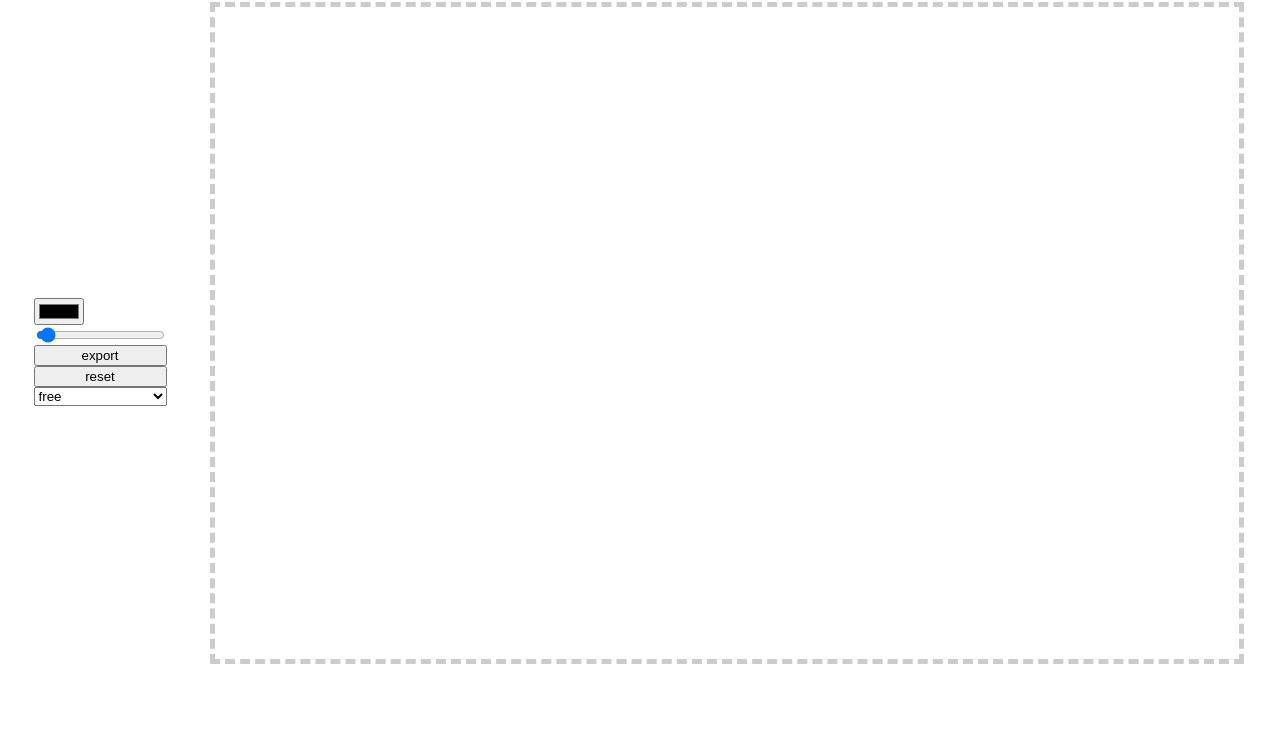
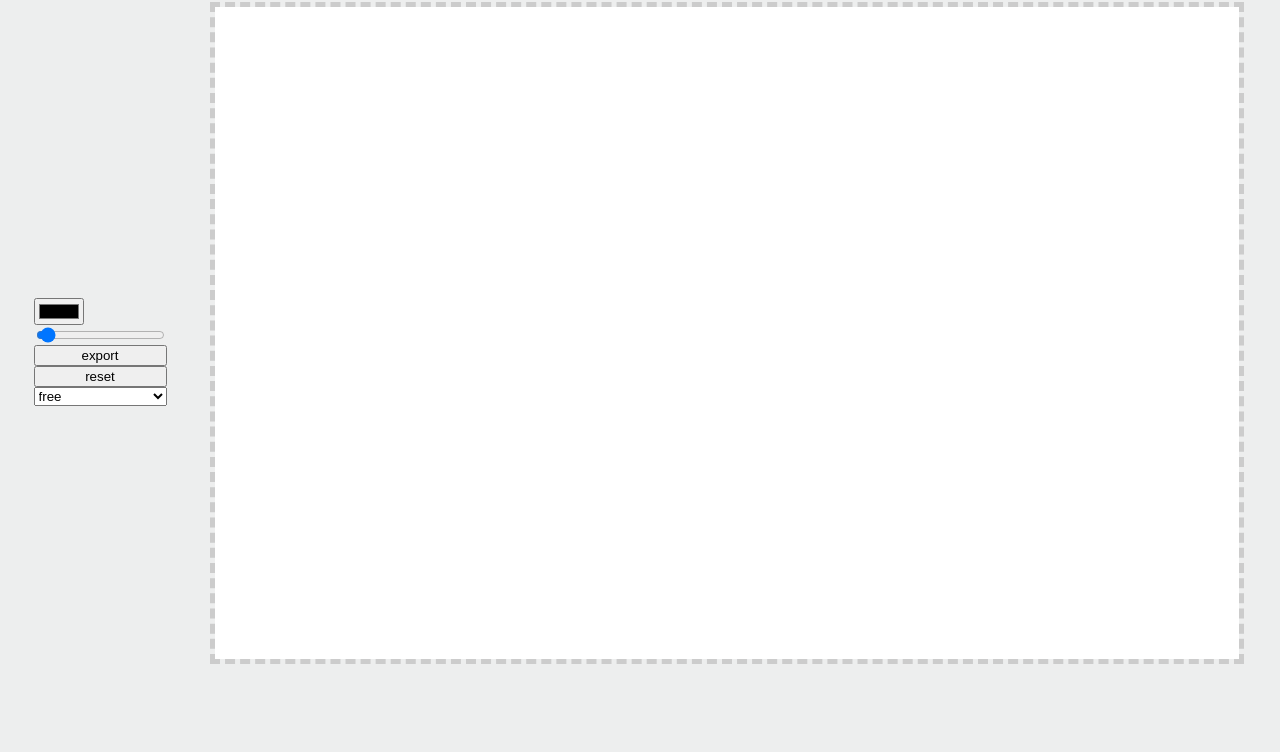
Before and after one commit to SakisKarakasiliotis/paint2.0, a website built with webpack: page src/index.html in a window 1280 px wide. Shown: the part 48-800 px from the top of the page. Built offline with nearby package versions, Linux system fonts and the light colour scheme; files whose address does not match are found by name.

Commit message:
Added bgc on canvas

```diff
--- a/src/js/classes/paint.js
+++ b/src/js/classes/paint.js
@@ -1,18 +1,21 @@
 class Paint {
 
-    constructor(element, width=500, height=500, strokeStyle='#ccc', linewidth='5') {
+    constructor(element, width=500, height=500, strokeStyle='#ccc', linewidth='5', backgroundColor='#ffffff') {
         // User parameters
         this._element = element;
         this._element.width = width;
         this._element.height = height;
         this._strokeStyle = strokeStyle;
         this._linewidth = linewidth;
+        this._backgroundColor = backgroundColor;
         // Utility parameters
         this._drawing = false;
         this._mousePosition = {x: 0, y: 0};
         this._previousPosition = {};
         this._ctx = this._element.getContext("2d");
         this._mode = 'free';
+        this._ctx.fillStyle = this._backgroundColor;
+        this._ctx.fillRect(0, 0, this._element.width, this._element.height);
         // Helpers
         this._modes = [
             'free',
@@ -82,6 +85,8 @@ class Paint {
             }
             this._element.width = width;
             this._element.height = height;
+            this._ctx.fillStyle = this._backgroundColor;
+            this._ctx.fillRect(0, 0, this._element.width, this._element.height);
             this._ctx.drawImage(memory, 0, 0);
 
             return 1;
--- a/src/sass/main.scss
+++ b/src/sass/main.scss
@@ -4,7 +4,7 @@
 body {
   margin: 0;
   font: 1em sans-serif;
-  background-color: #fff;
+  background-color: #edeeee;
 }
 
 .paintArea {
```
Also changed, not shown: dist/main.bundle.js, dist/main.css, 2 other files.
